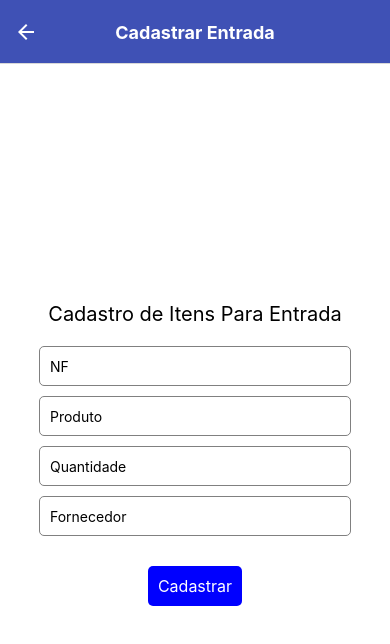
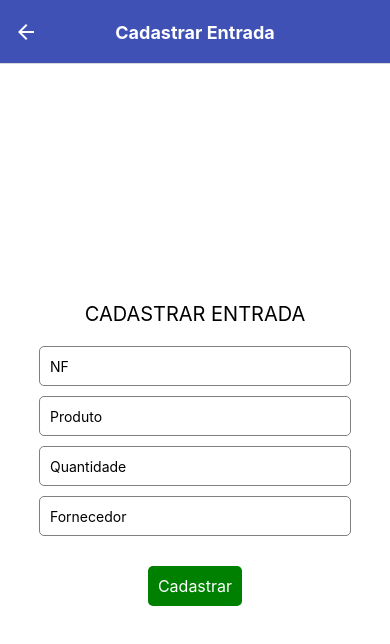
Before and after one commit to LuckasDuarte/estoque, a React Native app: screen /Entrada in a window 390 px wide. Shown: the top 644 px of the page. Built offline with nearby package versions, Linux system fonts and the light colour scheme.

Commit message:
alterando estilos das telas

```diff
--- a/src/pages/ENTRADA/entrada.js
+++ b/src/pages/ENTRADA/entrada.js
@@ -10,6 +10,9 @@ import {
 
 // icons
 import { Entypo, MaterialCommunityIcons, Feather  } from '@expo/vector-icons';
+
+// Linear gradient
+import { LinearGradient } from "expo-linear-gradient";
 
 // importando firestore
 import { collection, addDoc, getDocs, onSnapshot, doc, setDoc} from 'firebase/firestore';
@@ -50,7 +53,7 @@ export default function Entrada(){
 
     return (
         <View style={styles.container}>
-            <Text style={styles.title}>Cadastro de Itens Para Entrada</Text>
+            <Text style={styles.title}>CADASTRAR ENTRADA</Text>
             <TextInput
                 style={styles.input}
                 placeholder="NF"
@@ -86,10 +89,10 @@ export default function Entrada(){
 
 const styles = StyleSheet.create({
     container: {
-        flex: 1,
         justifyContent: 'center',
         alignItems: 'center',
-        backgroundColor: '#fff'
+        flex: 1,
+        backgroundColor: "#fff"
     },
     title: {
         fontSize: 20,
@@ -105,7 +108,7 @@ const styles = StyleSheet.create({
         paddingHorizontal: 10
     },
     button: {
-        backgroundColor: 'blue',
+        backgroundColor: 'green',
         padding: 10,
         borderRadius: 5,
         marginTop: 20
--- a/src/pages/SAIDA/saida.js
+++ b/src/pages/SAIDA/saida.js
@@ -123,7 +123,7 @@ const styles = StyleSheet.create({
         paddingHorizontal: 10
     },
     button: {
-        backgroundColor: 'blue',
+        backgroundColor: 'green',
         padding: 10,
         borderRadius: 5,
         marginTop: 20
```
